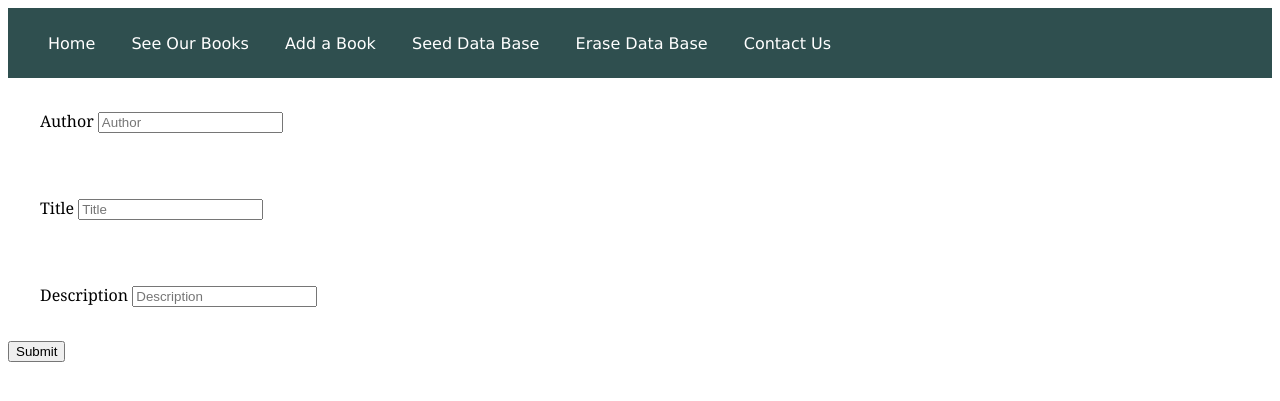
After one commit to srwatchman/books---flask, a Flask app: page /add_book in a window 1280 px wide. The commit adds this page. Shown: the top 401 px of the page. Run offline with Flask 2, Linux system fonts and the light colour scheme.

Commit message:
sql project

```diff
--- a/app.py
+++ b/app.py
@@ -1,8 +1,31 @@
-from flask import Flask, render_template
+import sqlite3
+from flask import Flask, render_template, g, request
+
+PATH = 'db/books.sqlite'
+
 app = Flask(__name__)
+
+def open_connection():
+    connection = getattr(g, '_connection', None)
+    if connection == None:
+        connection = g._connection = sqlite3.connect(PATH)
+    connection.row_factory = sqlite3.Row
+    return connection
+
+def execute_sql(sql, values=(), commit=False, single=False):
+    connection = open_connection()
+    cursor = connection.execute(sql, values)
+    if commit == True:
+        results = connection.commit()
+    else:
+        results = cursor.fetchone() if single else cursor.fetchall()
+
+    cursor.close()
+    return results
 
 @app.route('/')
 def home():
+    jobs = execute_sql('')
     #return 'Hello, Worldzzz!'
     return render_template('index.html')
 
@@ -15,3 +38,42 @@ def book_page():
 def contact_page():
     #return 'The contact page'
     return render_template('contacts.html')
+
+@app.route('/seedDB')
+def seedDB():
+    sqlQ = execute_sql('DROP TABLE IF EXISTS Book',commit=True)
+
+    sqlQuery = execute_sql('CREATE TABLE Book (author TEXT,title TEXT, description TEXT)',commit=True)
+
+    sqlQuery2 = execute_sql('INSERT INTO Book (author,title, description) VALUES ("Mary Shelly","Frankenstein", "A horror story written by a romantic.")',commit=True)
+    sqlQuery2 = execute_sql('INSERT INTO Book (author,title, description) VALUES ("Henry James","The Turn of the Screw", "Another British horror story")',commit=True)
+    sqlQuery2 = execute_sql('INSERT INTO Book (author,title, description) VALUES ("Max Weber","The Protestant Work Ethic and The Spirit", "A classic early 20th Century sociology text")',commit=True)
+    sqlQuery2 = execute_sql('INSERT INTO Book (author,title, description) VALUES ("Robert Putnam","Bowling Alone", "A classic late 20th Century sociology text")',commit=True)
+
+    booksQuery = execute_sql('SELECT rowid, * FROM Book')
+    for book in booksQuery:
+        print(book['rowid'])
+        print(book['author'])
+
+    return '<h1>DB Seeded!</h1>'
+
+@app.route('/erase_DB')
+def eraseDB():
+    sqlQ = execute_sql('DELETE FROM Book',commit=True)
+    return '<h1>Erased!</h1>'
+
+@app.route('/all_books')
+def all_books():
+    books = execute_sql('SELECT * FROM Book')
+    return render_template('all_books.html', books=books)
+
+@app.route('/add_book', methods={'GET','POST'})
+def addbook():
+    if request.method == 'POST':
+        author = request.form['author']
+        title = request.form['title']
+        description = request.form['description']
+
+        returnStatus = execute_sql('INSERT INTO Book (author, title, description) VALUES (?, ?, ?)', (author, title, description),commit=True)
+        return render_template('add_book.html', book_title=title)
+    return render_template('add_book.html', book_title="")
--- a/static/styles.css
+++ b/static/styles.css
@@ -22,3 +22,7 @@ nav {
     border: 1px solid gray;
     margin-top: 1rem;
 }
+
+.form-group {
+    padding: 2rem;
+}
--- /dev/null
+++ b/templates/add_book.html
@@ -0,0 +1,27 @@
+{% extends 'layout.html' %}
+
+{% block body_content %}
+
+{% if book_title != '' %}
+    <h3>The book named "{{book_title}}" has been added to the database!</h3>
+
+{% else %}
+<form method="post">
+    <div class="form-group">
+        <label for="author">Author</label>
+        <input type="text" name="author" required placeholder="Author">
+    </div>
+    <div class="form-group">
+        <label for="title">Title</label>
+        <input type="text" name="title" required placeholder="Title">
+    </div>
+    <div class="form-group">
+        <label for="description">Description</label>
+        <input type="text" name="description" required placeholder="Description">
+    </div>
+
+    <input type="submit">
+  </form>
+{% endif %}
+
+{% endblock %}
--- a/templates/layout.html
+++ b/templates/layout.html
@@ -10,8 +10,12 @@
 <body>
     <nav>
         <a href="{{url_for('home')}}" class="nav">Home</a>
-        <a href="{{url_for('book_page')}}" class="nav">See Our Books</a>
+        <a href="{{url_for('all_books')}}" class="nav">See Our Books</a>
+        <a href="{{url_for('addbook')}}" class="nav">Add a Book</a>
+        <a href="{{url_for('seedDB')}}" class="nav">Seed Data Base</a>
+        <a href="{{url_for('eraseDB')}}" class="nav">Erase Data Base</a>
         <a href="{{url_for('contact_page')}}" class="nav">Contact Us</a>
+
     </nav>
     {% block body_content %}
     {% endblock %}
```
Also changed, not shown: templates/all_books.html (added, +13 -0 lines), db/books.sqlite (added).
